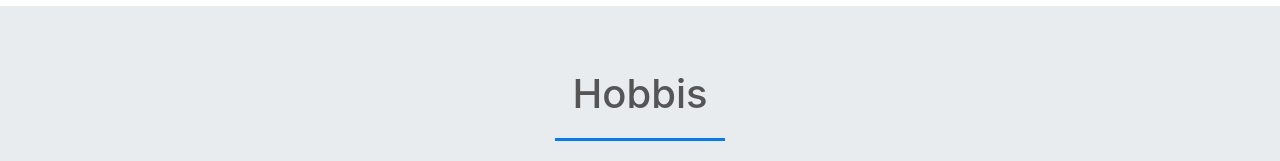
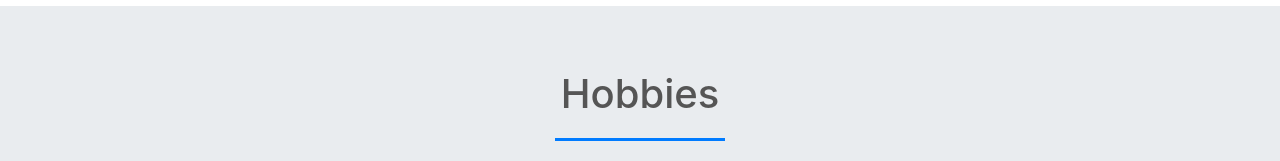
Before and after one commit to AbdullahTawhid/abdullahtawhid.github.io, a plain HTML site: page read.html in a window 1280 px wide. Shown: the part 130-291 px from the top of the page. Drawn offline with nearby package versions, Linux system fonts and the light colour scheme.

Commit message:
Update read.html

```diff
--- a/read.html
+++ b/read.html
@@ -47,7 +47,7 @@
 <section id="future">
 	<div class="jumbotron jumbotron-fluid">
   <div class="container">
-    <h1 class="display-6">Hobbis</h1>
+    <h1 class="display-6">Hobbies</h1>
     <p class="lead">I have many hobbis, I love <b>Travelling</b> and <b>Photography</b> and aslo like to do <b>Fishing</b>, Now don't get any time to play, I aslo to like play <b>Football</b>.</p>
     <h1 class="display-6">Achievement</h1>
     <p class="lead"> I got GPA-5 in Jsc & SSC without this, i have no achievement, I trying and working hard to achieve my goal, In sah allah one day reach my and acieve many award.</p>
```
